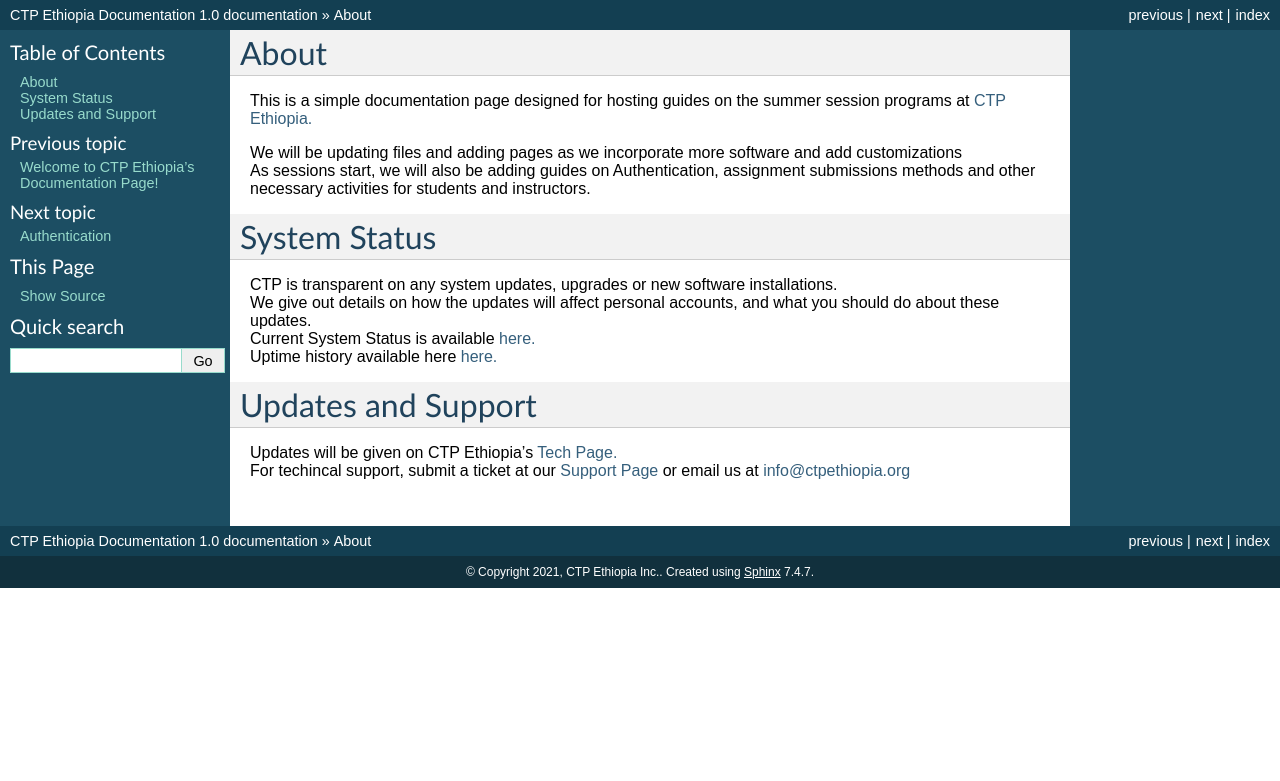
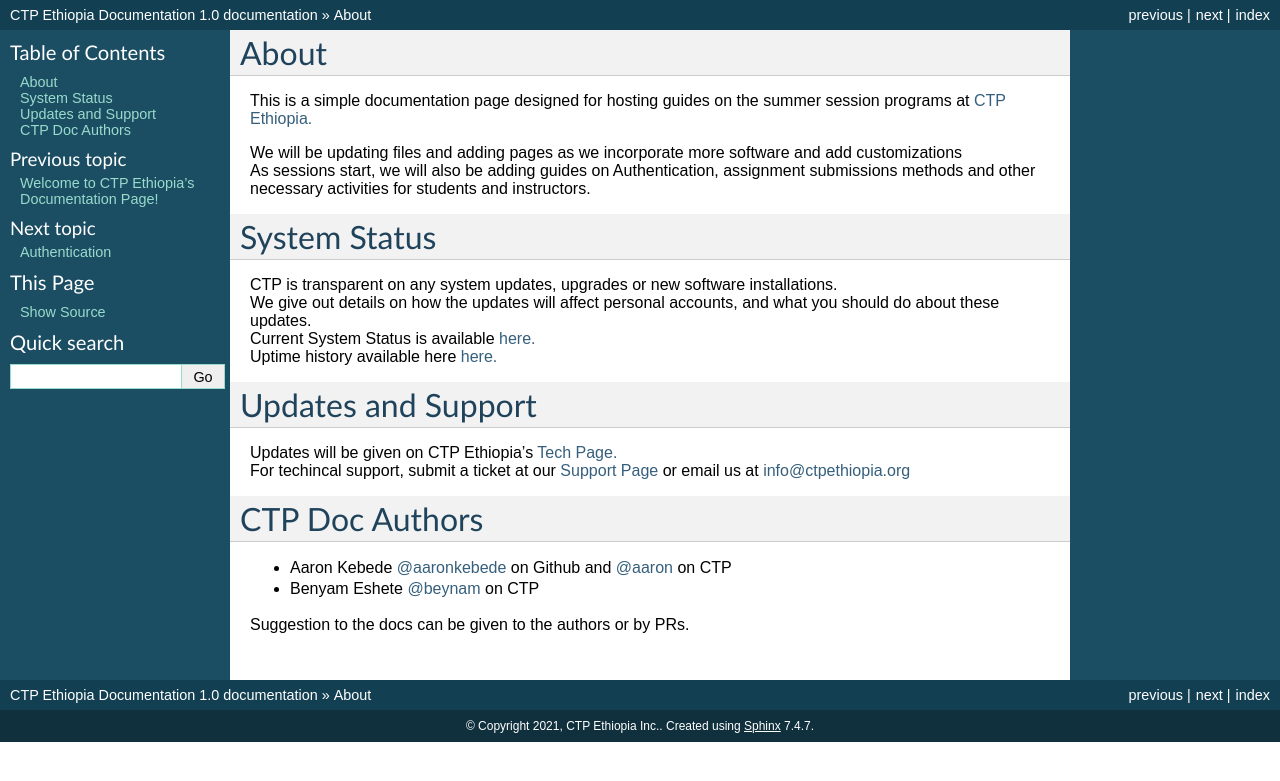
Before and after one commit to CTP-Ethiopia/ctpdocs, a Sphinx documentation site: the page built from docs/about.rst, in a window 1280 px wide. Shown: the top 781 px of the page. Built offline with Sphinx 7.4.7, drawn with Linux system fonts in a browser that asks for light colours.

Commit message:
Update about.rst

```diff
--- a/docs/about.rst
+++ b/docs/about.rst
@@ -1 +1,9 @@
 .. include:: ../README.rst
+CTP Doc Authors
+-------
+
+* Aaron Kebede `@aaronkebede <https://github.com/aaronkebede>`_ on Github and `@aaron <https://net.ctpethiopia.org/members/aaron/>`_  on CTP
+* Benyam Eshete `@beynam <https://net.ctpethiopia.org/members/benyam/>`_  on CTP
+
+
+| Suggestion to the docs can be given to the authors or by PRs.
```
